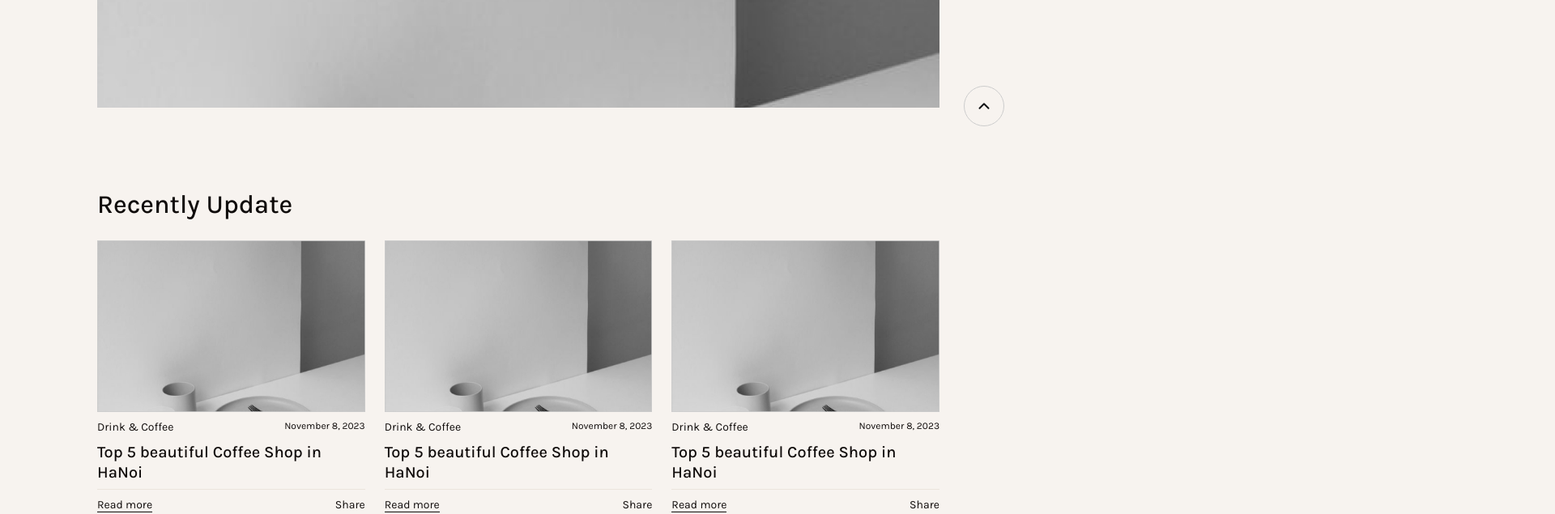
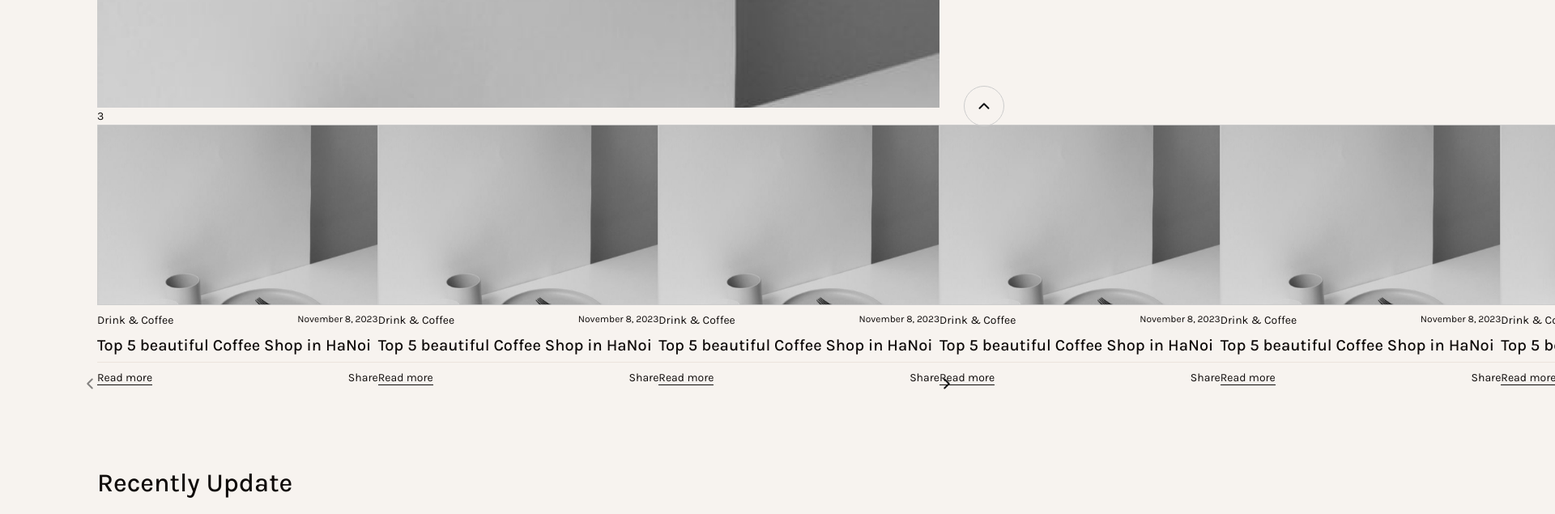
Before and after one commit to Nthuyduong/my_blog, a React (Create React App) app: page / in a window 1280 px wide. Shown: the part 580-1215 px from the top of the page at 81% size, 1920 px wide, since content can reach past the window. Built offline with nearby package versions, Linux system fonts and the light colour scheme.

Commit message:
caroudel

```diff
--- a/src/components/common/slider.js
+++ b/src/components/common/slider.js
@@ -169,7 +169,6 @@ const Slider = ({
                 } else {
                     changeSlide(active + (step));
                 }
-
             }
             setDragX(0);
             document.removeEventListener('mousemove', onMoving);
--- a/src/pages/home.js
+++ b/src/pages/home.js
@@ -1,8 +1,17 @@
 import React, {useState} from "react";
 import {Link} from "react-router-dom";
 import {ROUTER} from "../utils/constants";
+import Slider from "../components/common/slider";
 
 const Home = () => {
+    const configs = {
+        sliderPerRow: 3,
+        sliderPerRowMobile: 2.5,
+        allowDrag: true,
+        duration: 400,
+        auto: false,
+        autoDuration: 1000
+    }
     const [activeIndex, setActiveIndex] = useState(0);
 
     const slidesData = [
@@ -109,6 +118,145 @@ const Home = () => {
             <div className="container-fluid">
                 <div className="home-banner">
                     <img className="w-full" src="./img/home/banner.jpg" alt="smile" loading="lazy"/>
+                </div>
+                {/*Test slider*/}
+                <div className="">
+                    <Slider
+                        configs={configs}
+                    >
+                        <div className="flex justify-center">
+                            <div className="col-span-12 md:col-span-4">
+                                <div>
+                                    <Link to={ROUTER.ARTICLE}>
+                                        <img className="w-100" src="./img/home/article.jpg" alt="smile" loading="lazy"/>
+                                    </Link>
+                                </div>
+                                <div>
+                                    <div className="article-info py-1 mb-1">
+                                        <div className="flex mb-1">
+                                            <div className="mr-auto small-text">Drink & Coffee</div>
+                                            <div className="small_text">November 8, 2023</div>
+                                        </div>
+                                        <div className="heading_5">Top 5 beautiful Coffee Shop in HaNoi</div>
+                                    </div>
+                                    <div className="flex">
+                                        <div className=""><a className="text-link" href="#">Read more</a></div>
+                                        <div className="ml-auto">Share</div>
+                                    </div>
+                                </div>
+                            </div>
+                        </div>
+                        <div className="flex justify-center">
+                            <div className="col-span-12 md:col-span-4">
+                                <div>
+                                    <Link to={ROUTER.ARTICLE}>
+                                        <img className="w-100" src="./img/home/article.jpg" alt="smile" loading="lazy"/>
+                                    </Link>
+                                </div>
+                                <div>
+                                    <div className="article-info py-1 mb-1">
+                                        <div className="flex mb-1">
+                                            <div className="mr-auto small-text">Drink & Coffee</div>
+                                            <div className="small_text">November 8, 2023</div>
+                                        </div>
+                                        <div className="heading_5">Top 5 beautiful Coffee Shop in HaNoi</div>
+                                    </div>
+                                    <div className="flex">
+                                        <div className=""><a className="text-link" href="#">Read more</a></div>
+                                        <div className="ml-auto">Share</div>
+                                    </div>
+                                </div>
+                            </div>
+                        </div>
+                        <div className="flex justify-center">
+                            <div className="col-span-12 md:col-span-4">
+                                <div>
+                                    <Link to={ROUTER.ARTICLE}>
+                                        <img className="w-100" src="./img/home/article.jpg" alt="smile" loading="lazy"/>
+                                    </Link>
+                                </div>
+                                <div>
+                                    <div className="article-info py-1 mb-1">
+                                        <div className="flex mb-1">
+                                            <div className="mr-auto small-text">Drink & Coffee</div>
+                                            <div className="small_text">November 8, 2023</div>
+                                        </div>
+                                        <div className="heading_5">Top 5 beautiful Coffee Shop in HaNoi</div>
+                                    </div>
+                                    <div className="flex">
+                                        <div className=""><a className="text-link" href="#">Read more</a></div>
+                                        <div className="ml-auto">Share</div>
+                                    </div>
+                                </div>
+                            </div>
+                        </div>
+                        <div className="flex justify-center">
+                            <div className="col-span-12 md:col-span-4">
+                                <div>
+                                    <Link to={ROUTER.ARTICLE}>
+                                        <img className="w-100" src="./img/home/article.jpg" alt="smile" loading="lazy"/>
+                                    </Link>
+                                </div>
+                                <div>
+                                    <div className="article-info py-1 mb-1">
+                                        <div className="flex mb-1">
+                                            <div className="mr-auto small-text">Drink & Coffee</div>
+                                            <div className="small_text">November 8, 2023</div>
+                                        </div>
+                                        <div className="heading_5">Top 5 beautiful Coffee Shop in HaNoi</div>
+                                    </div>
+                                    <div className="flex">
+                                        <div className=""><a className="text-link" href="#">Read more</a></div>
+                                        <div className="ml-auto">Share</div>
+                                    </div>
+                                </div>
+                            </div>
+                        </div>
+                        <div className="flex justify-center">
+                            <div className="col-span-12 md:col-span-4">
+                                <div>
+                                    <Link to={ROUTER.ARTICLE}>
+                                        <img className="w-100" src="./img/home/article.jpg" alt="smile" loading="lazy"/>
+                                    </Link>
+                                </div>
+                                <div>
+                                    <div className="article-info py-1 mb-1">
+                                        <div className="flex mb-1">
+                                            <div className="mr-auto small-text">Drink & Coffee</div>
+                                            <div className="small_text">November 8, 2023</div>
+                                        </div>
+                                        <div className="heading_5">Top 5 beautiful Coffee Shop in HaNoi</div>
+                                    </div>
+                                    <div className="flex">
+                                        <div className=""><a className="text-link" href="#">Read more</a></div>
+                                        <div className="ml-auto">Share</div>
+                                    </div>
+                                </div>
+                            </div>
+                        </div>
+                        <div className="flex justify-center">
+                            <div className="col-span-12 md:col-span-4">
+                                <div>
+                                    <Link to={ROUTER.ARTICLE}>
+                                        <img className="w-100" src="./img/home/article.jpg" alt="smile" loading="lazy"/>
+                                    </Link>
+                                </div>
+                                <div>
+                                    <div className="article-info py-1 mb-1">
+                                        <div className="flex mb-1">
+                                            <div className="mr-auto small-text">Drink & Coffee</div>
+                                            <div className="small_text">November 8, 2023</div>
+                                        </div>
+                                        <div className="heading_5">Top 5 beautiful Coffee Shop in HaNoi</div>
+                                    </div>
+                                    <div className="flex">
+                                        <div className=""><a className="text-link" href="#">Read more</a></div>
+                                        <div className="ml-auto">Share</div>
+                                    </div>
+                                </div>
+                            </div>
+                        </div>
+                    </Slider>
                 </div>
                 {/*Lastest on this blog*/}
                 <div className="recently-update">
--- a/src/styles/common.scss
+++ b/src/styles/common.scss
@@ -1,22 +1,26 @@
+
 .slider-wrp {
-    overflow: hidden;
+    //overflow: hidden;
     width: 100%;
     position: relative;
     .slider-control {
         width: 100%;
-        opacity: 0;
-        .prev-button, .next-button {
+        //opacity: 0;
+        .prev-button {
             position: absolute;
-            top: 50%;
-            left: 20px;
+            //top: 50%;
+            left: -20px;
             z-index: 1000000;
             transform: translateY(-50%);
-
             transition: opacity var(--transition-duration) cubic-bezier(0.645, 0.045, 0.355, 1) 0s;
         }
         .next-button {
-            left: auto;
-            right: 20px;
+            z-index: 1000000;
+            transform: translateY(-50%);
+            position: absolute;
+            //left: auto;
+            right: -20px;
+            transition: opacity var(--transition-duration) cubic-bezier(0.645, 0.045, 0.355, 1) 0s;
         }
         .btn-disable {
             opacity: 0.5;
@@ -38,6 +42,7 @@
 
 .slider-items {
     display: flex;
+    overflow: hidden;
 }
 .slider-item {
     width: 100%;
```
